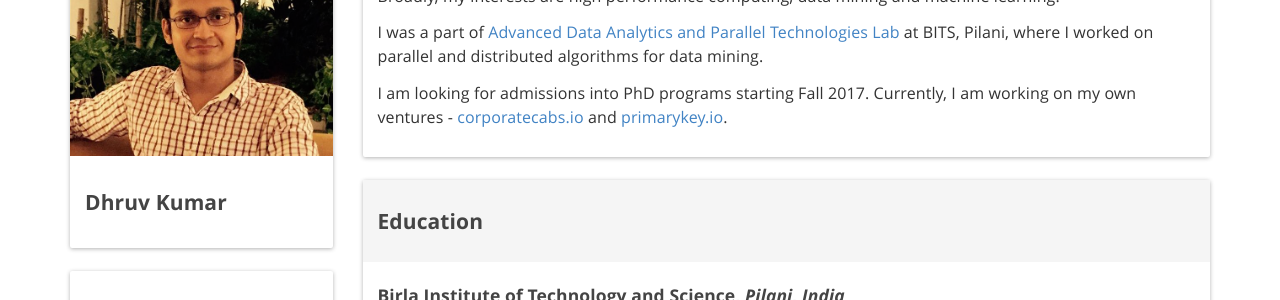
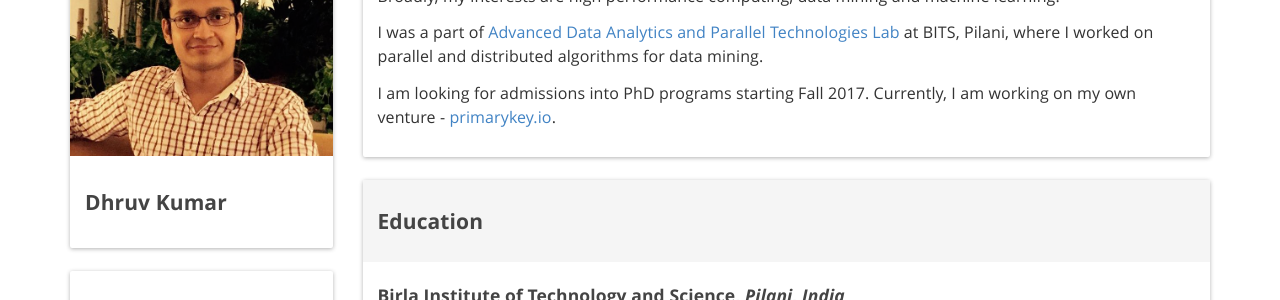
Before and after one commit to kudhru/old-personal-repo, a Jekyll site: the page built from index.html, in a window 1280 px wide. Shown: the part 168-468 px from the top of the page. Built offline with Jekyll 4.4.1, drawn with Linux system fonts in a browser that asks for light colours; nearby versions of some CDN libraries.

Commit message:
remove corporatecabs.io

```diff
--- a/index.html
+++ b/index.html
@@ -24,7 +24,7 @@
                     <p>I was a part of <a href="http://www.bits-pilani.ac.in/pilani/computerscience/AdvancedDataAnalyticsParallelTechnologiesLaboratory">Advanced Data Analytics and Parallel Technologies Lab</a> at BITS, Pilani, where I
                         worked on parallel and distributed algorithms for data mining.</p>
                     <p>
-                        I am looking for admissions into PhD programs starting Fall 2017. Currently, I am working on my own ventures - <a href="http://www.corporatecabs.io">corporatecabs.io</a> and <a href="http://www.primarykey.io">primarykey.io</a>.
+                        I am looking for admissions into PhD programs starting Fall 2017. Currently, I am working on my own venture - <a href="http://www.primarykey.io">primarykey.io</a>.
                     </p>
                 </div>
             </div>
```
